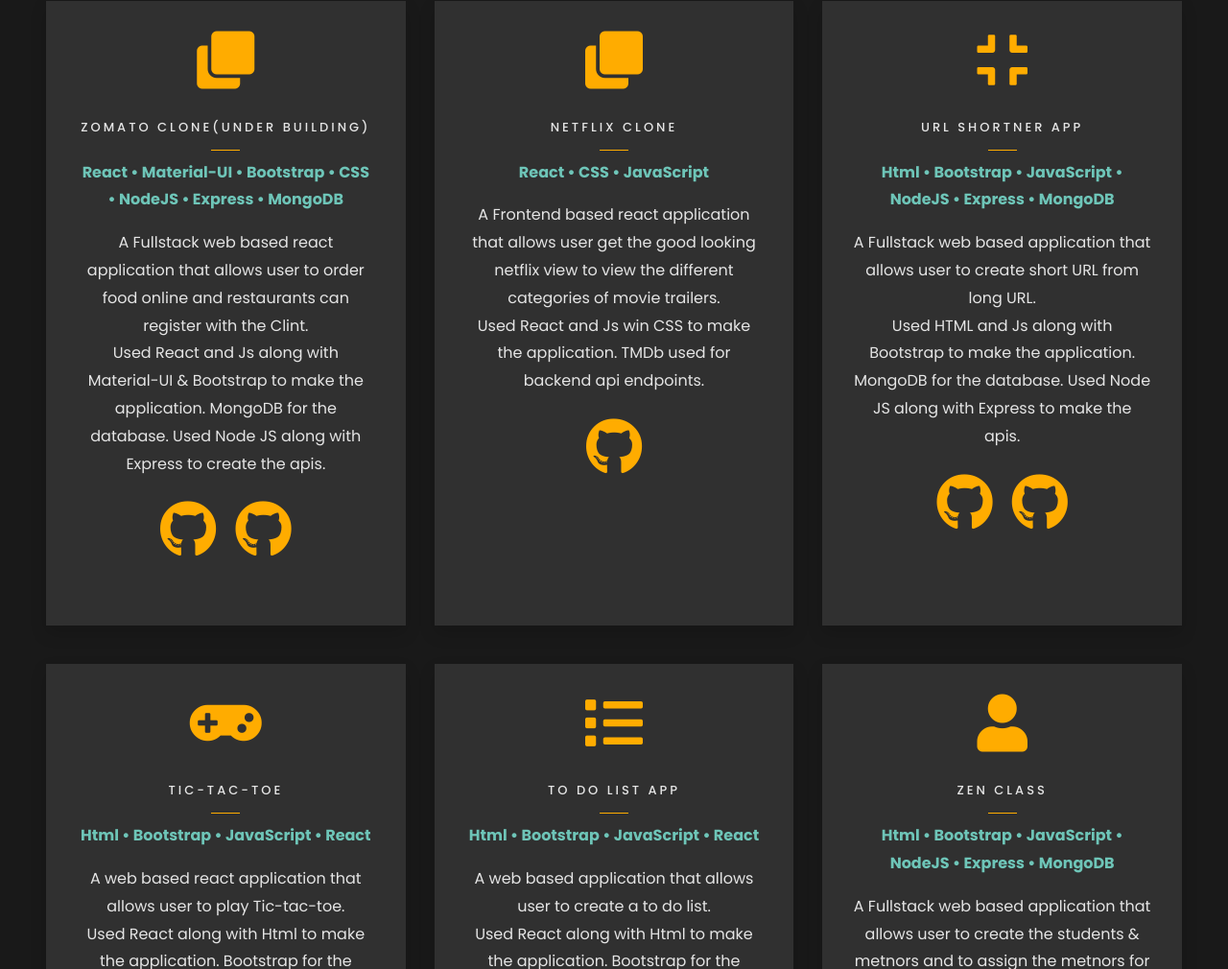
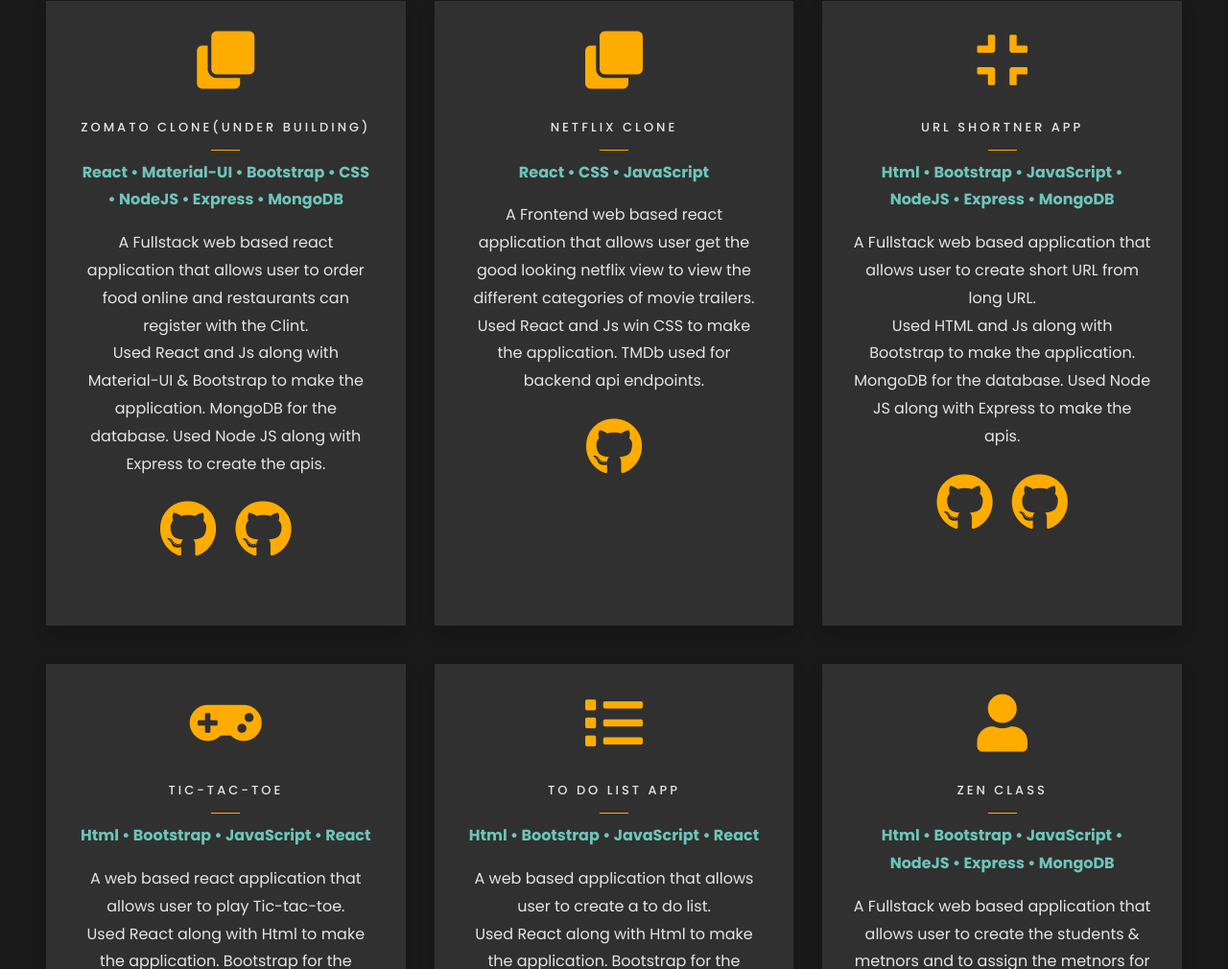
Before and after one commit to HemanthChirikonda/portfolio, a website: page index.html in a window 1280 px wide. Shown: the part 1542-2552 px from the top of the page at 96% size. Drawn offline with Linux system fonts and the light colour scheme; files whose address does not match are found by name.

Commit message:
netflix clone added

```diff
--- a/index.html
+++ b/index.html
@@ -167,7 +167,7 @@
 								<div class="desc">
 									<h3 class="mb-4">Netflix clone</h3>
 									<p><strong>React • CSS • JavaScript </strong></p>
-									<p>A Frontend based react application that allows user get the good looking netflix
+									<p>A Frontend web based react application that allows user get the good looking netflix
 										view to view the different categories of movie trailers.
 										<br>
 										Used React and Js win CSS to make the application.
```
